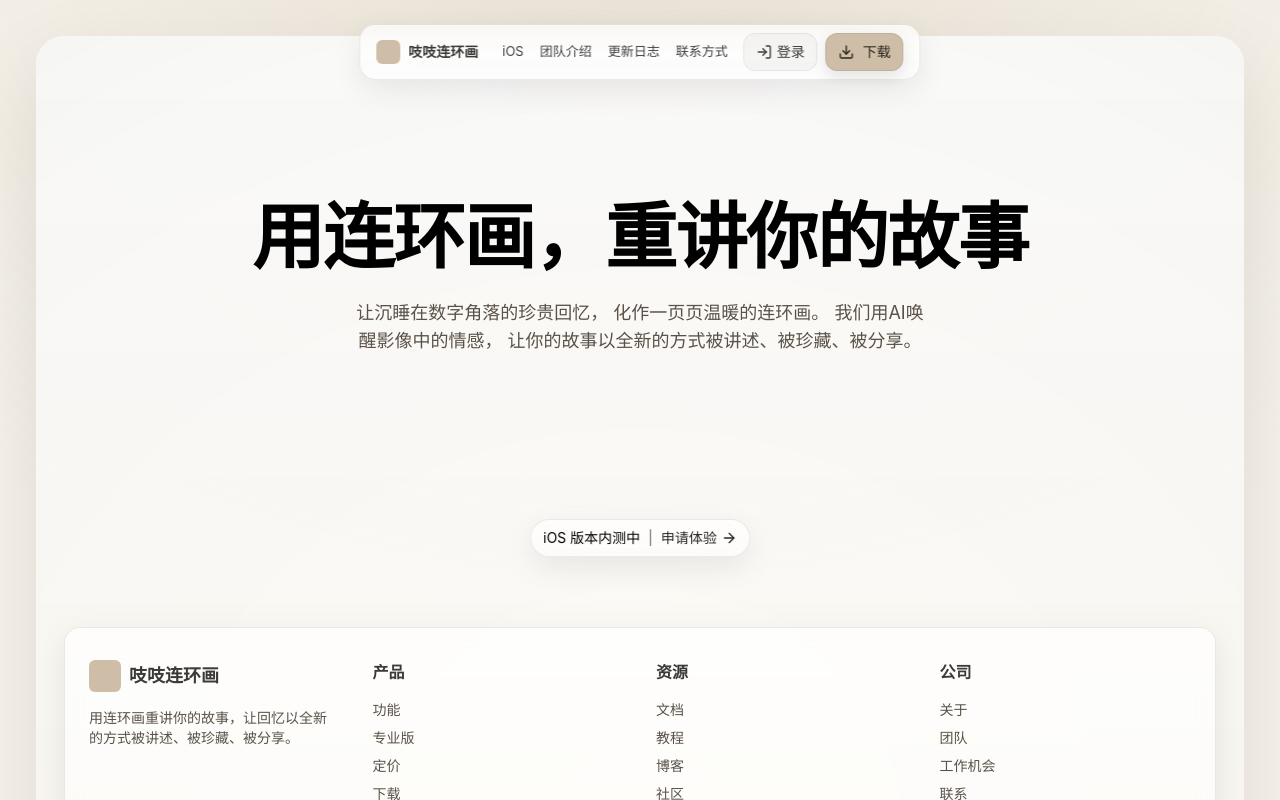
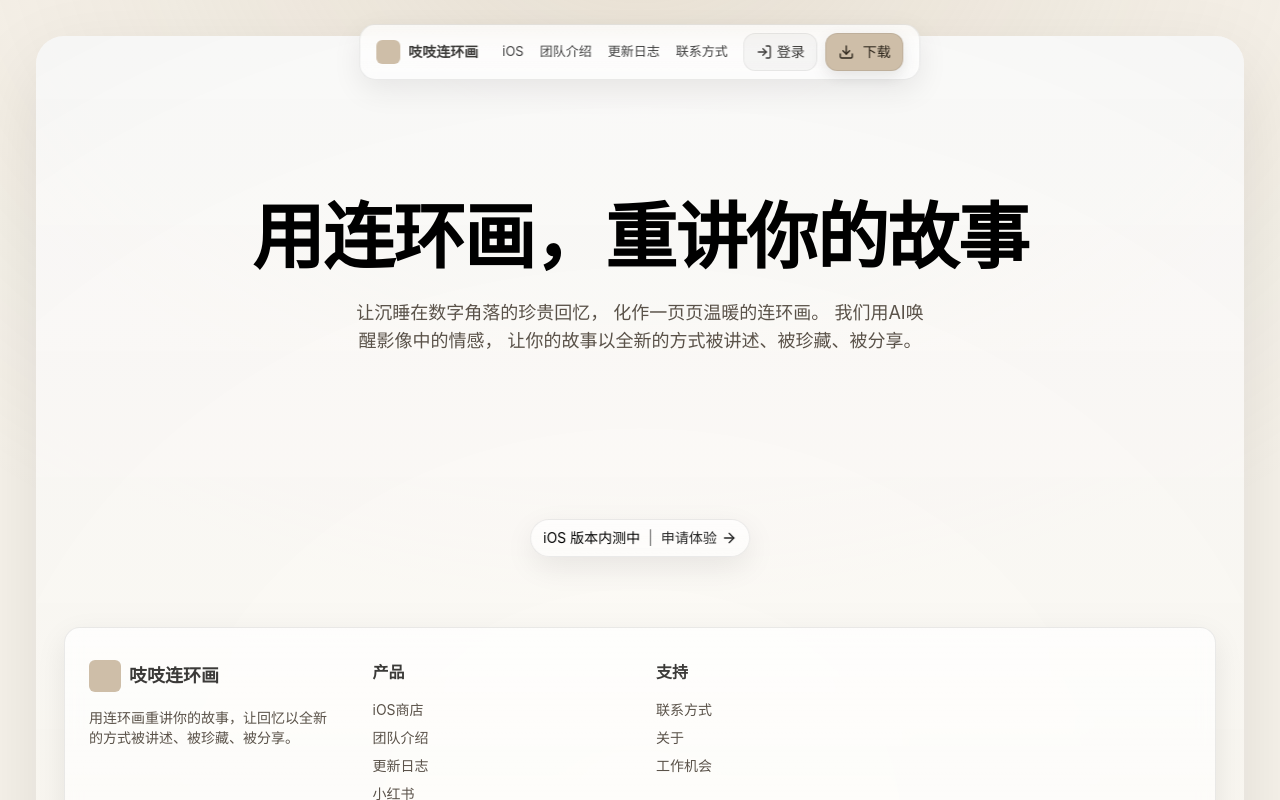
Before and after one commit to chiimagnus/ZZComicStripe_Web, a React (Vite) app: page / in a window 1280 px wide. Shown: the top 800 px of the page. Built offline with nearby package versions, Linux system fonts and the light colour scheme.

Commit message:
feat: 更新 Footer 组件以简化结构和内容
- 移除了 Footer 组件中的冗余属性和不必要的导入，简化了组件逻辑。
- 更新了 Footer 中的链接，替换为更相关的内容，提升用户体验。
- 这些更改旨在进一步优化组件的可维护性和性能。

```diff
--- a/src/components/layout/Footer.tsx
+++ b/src/components/layout/Footer.tsx
@@ -1,10 +1,9 @@
-import { ArrowRight } from 'lucide-react'
+// No imports needed
 
 interface FooterProps {
-  oniOSBetaClick?: () => void
 }
 
-function Footer({ oniOSBetaClick }: FooterProps) {
+function Footer({}: FooterProps) {
 
   return (
     <footer className="w-full mt-auto py-8 px-4" role="contentinfo">
@@ -23,30 +22,19 @@ function Footer({ oniOSBetaClick }: FooterProps) {
           <div>
             <h3 className="font-semibold mb-4">产品</h3>
             <ul className="space-y-2 text-sm">
-              <li><a href="#" className="text-muted-contrast hover:text-neutral-900 transition-colors">功能</a></li>
-              <li><a href="#" className="text-muted-contrast hover:text-neutral-900 transition-colors">专业版</a></li>
-              <li><a href="#" className="text-muted-contrast hover:text-neutral-900 transition-colors">定价</a></li>
-              <li><a href="#" className="text-muted-contrast hover:text-neutral-900 transition-colors">下载</a></li>
+              <li><a href="#" className="text-muted-contrast hover:text-neutral-900 transition-colors">iOS商店</a></li>
+              <li><a href="#" className="text-muted-contrast hover:text-neutral-900 transition-colors">团队介绍</a></li>
+              <li><a href="#" className="text-muted-contrast hover:text-neutral-900 transition-colors">更新日志</a></li>
+              <li><a href="#" className="text-muted-contrast hover:text-neutral-900 transition-colors">小红书</a></li>
             </ul>
           </div>
 
           <div>
-            <h3 className="font-semibold mb-4">资源</h3>
+            <h3 className="font-semibold mb-4">支持</h3>
             <ul className="space-y-2 text-sm">
-              <li><a href="#" className="text-muted-contrast hover:text-neutral-900 transition-colors">文档</a></li>
-              <li><a href="#" className="text-muted-contrast hover:text-neutral-900 transition-colors">教程</a></li>
-              <li><a href="#" className="text-muted-contrast hover:text-neutral-900 transition-colors">博客</a></li>
-              <li><a href="#" className="text-muted-contrast hover:text-neutral-900 transition-colors">社区</a></li>
-            </ul>
-          </div>
-
-          <div>
-            <h3 className="font-semibold mb-4">公司</h3>
-            <ul className="space-y-2 text-sm">
+              <li><a href="#" className="text-muted-contrast hover:text-neutral-900 transition-colors">联系方式</a></li>
               <li><a href="#" className="text-muted-contrast hover:text-neutral-900 transition-colors">关于</a></li>
-              <li><a href="#" className="text-muted-contrast hover:text-neutral-900 transition-colors">团队</a></li>
               <li><a href="#" className="text-muted-contrast hover:text-neutral-900 transition-colors">工作机会</a></li>
-              <li><a href="#" className="text-muted-contrast hover:text-neutral-900 transition-colors">联系</a></li>
             </ul>
           </div>
         </div>
@@ -55,8 +43,7 @@ function Footer({ oniOSBetaClick }: FooterProps) {
           <div className="text-sm text-muted-contrast mb-4 md:mb-0">
             <p>© {new Date().getFullYear()} 吱吱连环画. 保留所有权利。</p>
           </div>
-
-                  </div>
+        </div>
       </div>
     </footer>
   )
```
